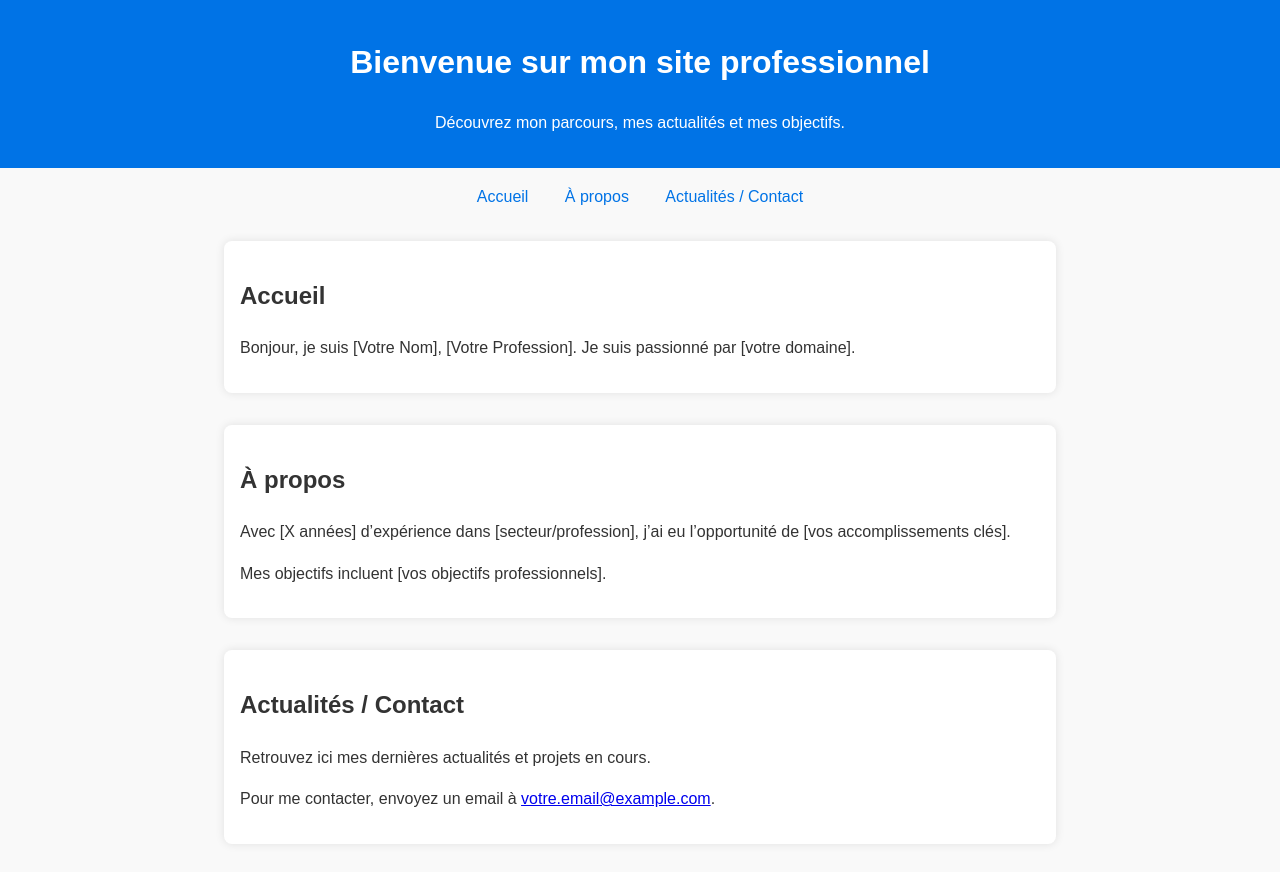
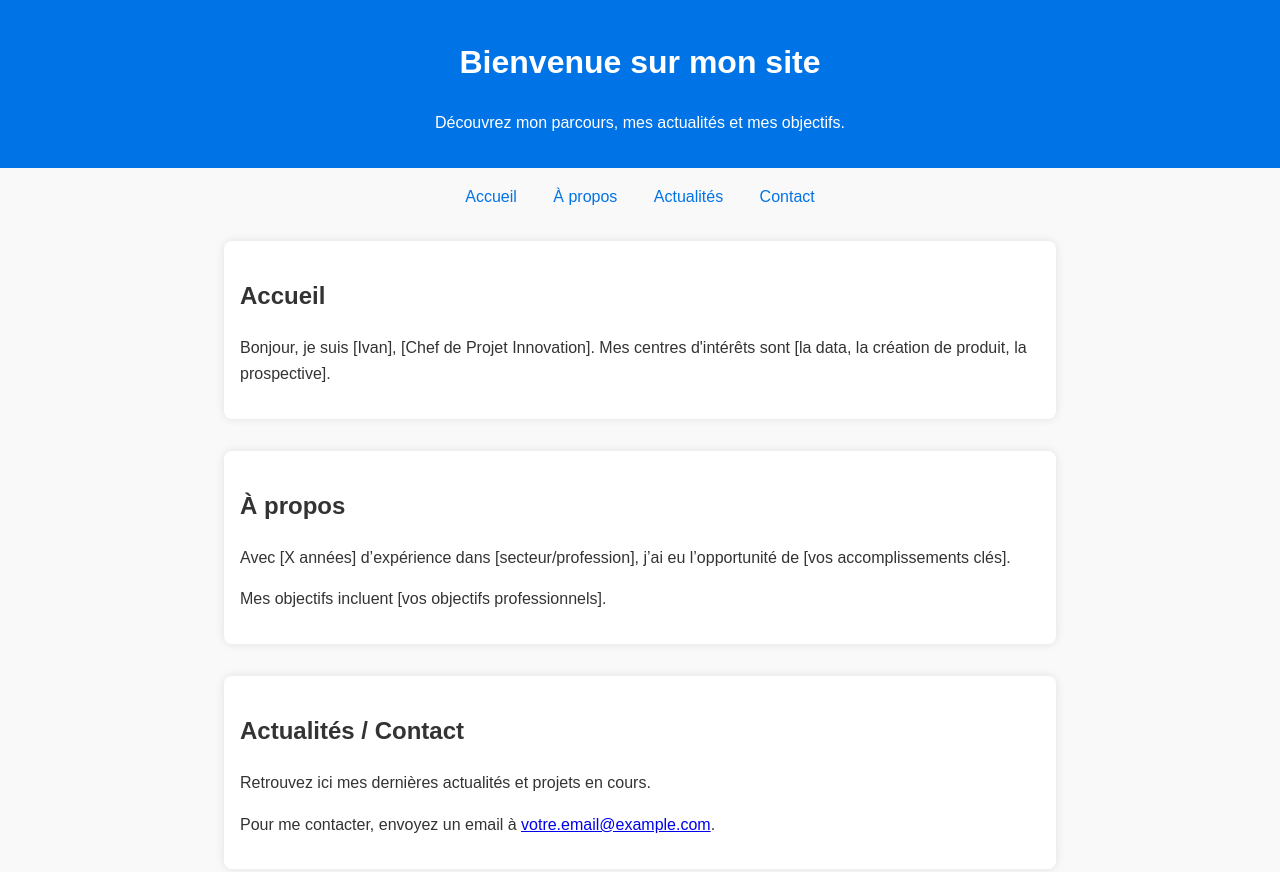
Before and after one commit to IvandeMurard/Mon-site, a plain HTML site: page index.html in a window 1280 px wide. Shown: the top 872 px of the page. Drawn offline with Linux system fonts and the light colour scheme.

Commit message:
Update index.html

```diff
--- a/index.html
+++ b/index.html
@@ -4,7 +4,7 @@
     <meta charset="UTF-8">
     <meta name="viewport" content="width=device-width, initial-scale=1.0">
     <meta name="description" content="Site professionnel minimaliste pour présenter mon parcours, mes actualités et mes objectifs.">
-    <title>Accueil - [Votre Nom]</title>
+    <title>Accueil - [Ivan de Murard]</title>
     <style>
         body {
             font-family: Arial, sans-serif;
@@ -55,19 +55,20 @@
 </head>
 <body>
     <header>
-        <h1>Bienvenue sur mon site professionnel</h1>
+        <h1>Bienvenue sur mon site</h1>
         <p>Découvrez mon parcours, mes actualités et mes objectifs.</p>
     </header>
 
     <nav>
         <a href="#accueil">Accueil</a>
         <a href="#a-propos">À propos</a>
-        <a href="#actualites">Actualités / Contact</a>
+        <a href="#actualites">Actualités</a>
+        <a href="#contact">Contact</a>
     </nav>
 
     <section id="accueil">
         <h2>Accueil</h2>
-        <p>Bonjour, je suis [Votre Nom], [Votre Profession]. Je suis passionné par [votre domaine].</p>
+        <p>Bonjour, je suis [Ivan], [Chef de Projet Innovation]. Mes centres d'intérêts sont [la data, la création de produit, la prospective].</p>
     </section>
 
     <section id="a-propos">
```
